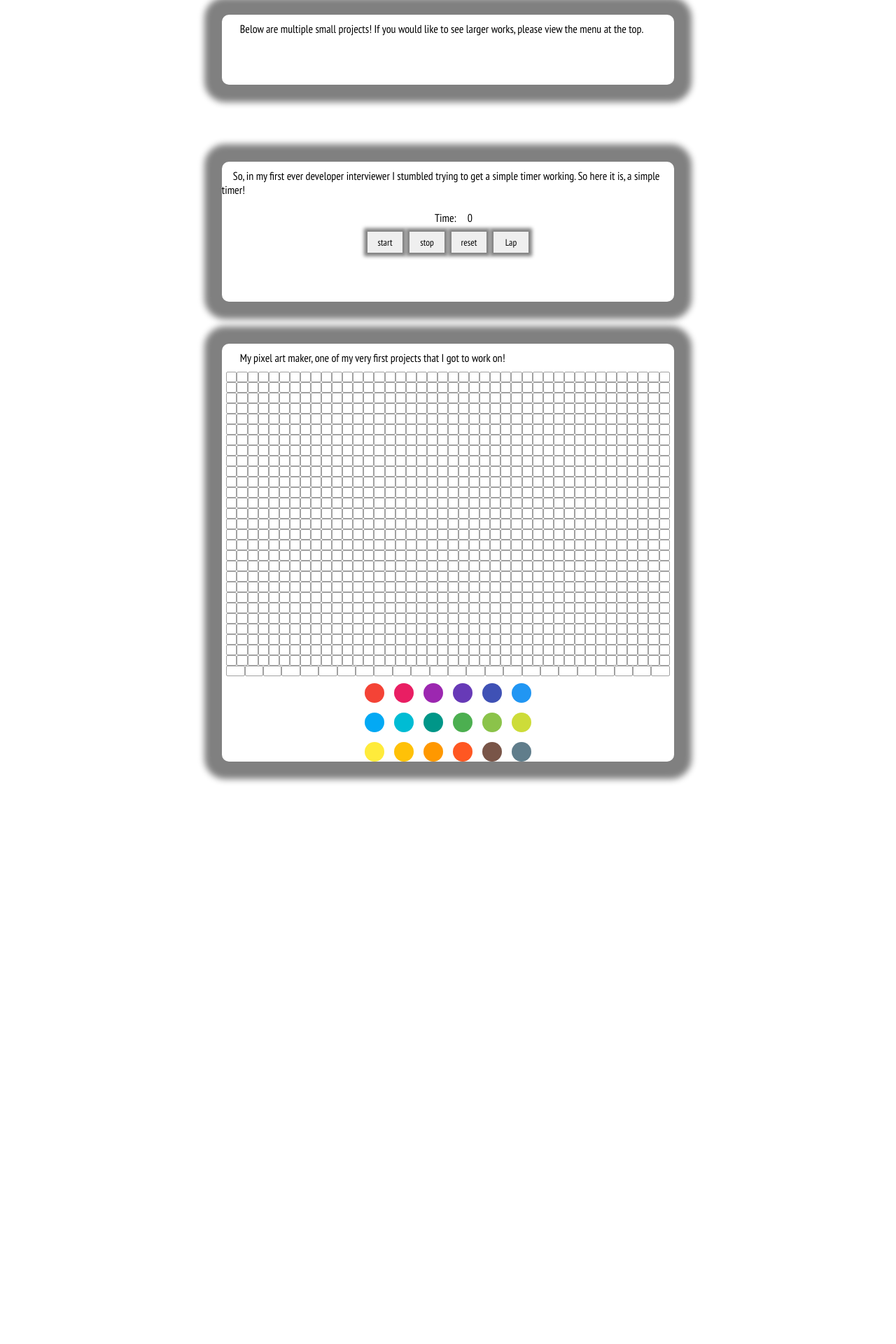
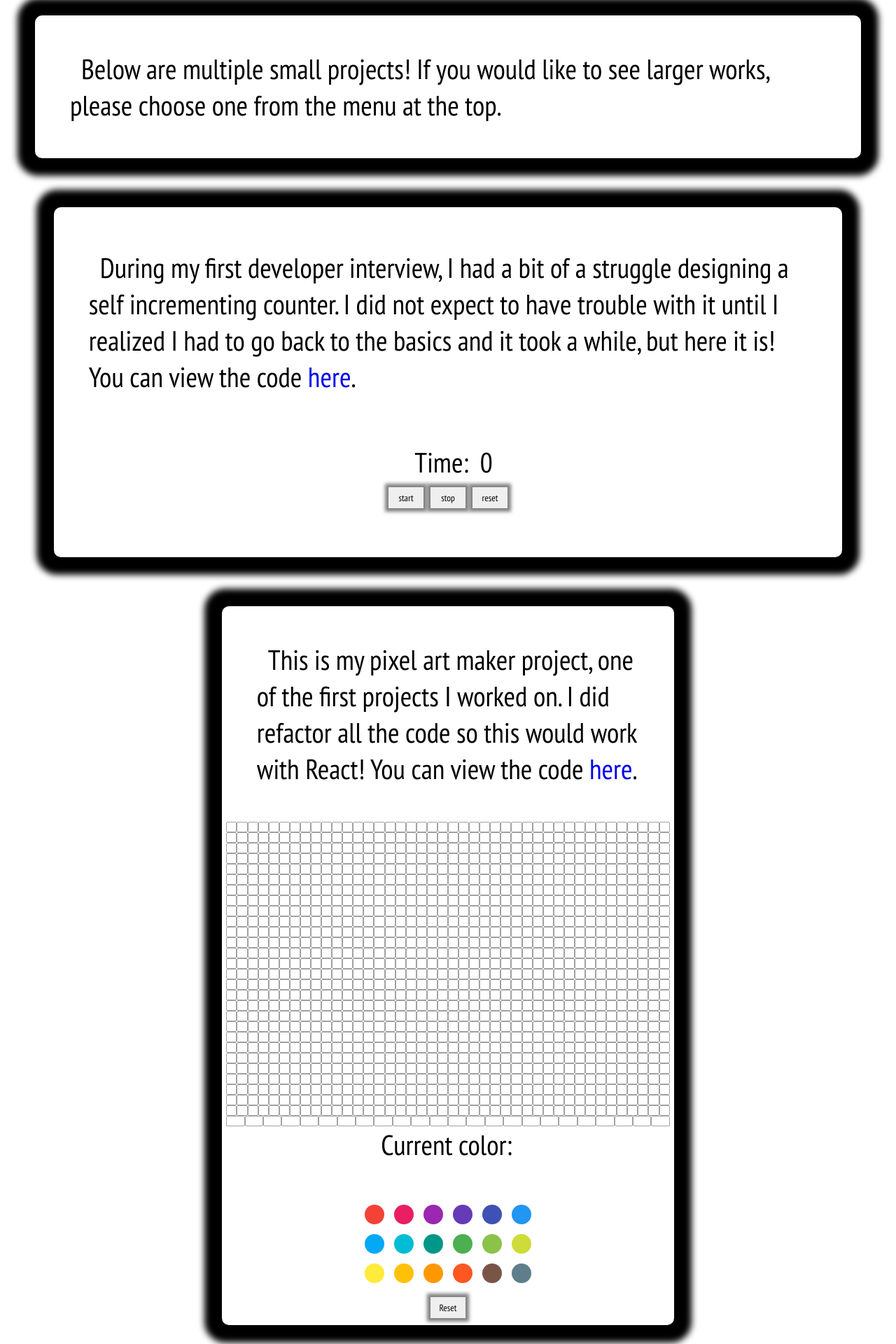
Before and after one commit to SamChav/outward, a Next.js app: page /samples in a window 1280 px wide. Shown: the part 110-2030 px from the top of the page at 70% size. Before the commit the page ends 1258 px from the top, so only its background shows below. Built offline with nearby package versions, Linux system fonts and the light colour scheme.

Commit message:
basically a rough version 1, need to add styling and more projects

```diff
--- a/components/Header.js
+++ b/components/Header.js
@@ -3,12 +3,17 @@ import styles from "../styles/Header.module.css";
 const Header = () => {
   return (
     <div className={styles.navBar}>
-    <div className={styles.dropdownDiv}>
-      <button className={styles.menuButton}>Menu</button>
-      <div className={styles.dropdown}>
-        <a href="/">Home</a><br></br>
-        <a href="/samples">View Examples of My Work</a>
-      </div>
+      <div className={styles.dropdownDiv}>
+        <button className={styles.menuButton}>Menu</button>
+        <div className={styles.dropdown}>
+          <a href="/">Home</a>
+          <br></br>
+          <a href="/samples">View Examples of My Work</a>
+          <br></br>
+          <a href="http://planetsandstuff.surge.sh/" target="blank">My very first Front End Project</a>
+          <br></br>
+          <a href="https://github.com/SamChav?tab=repositories" target="blank">My GitHub</a>
+        </div>
       </div>
       <h1 className={styles.header}>
         Hi, I'm Sam Chavez and this is my portfolio!
--- a/components/PixelArt.js
+++ b/components/PixelArt.js
@@ -17,7 +17,7 @@ function buildPixels() {
 
 const PixelArtMaker = () => {
   const [pixels, setPixels] = useState(buildPixels());
-  let [colorPicker, setColorPicker] = useState("");
+  let [colorPicker, setColorPicker] = useState("F44336");
   const [isMouseDown, setIsMouseDown] = useState(false);
 
   function updatePixel(index) {
@@ -54,11 +54,18 @@ const PixelArtMaker = () => {
     console.log("stopcoloring reached");
   };
 
+  const resetBoard = () => {
+    setPixels(buildPixels());
+  };
+
   return (
     <div className={styles.sampleTwo}>
-      <span className={styles.sampleTwoText}>
-        My pixel art maker, one of my very first projects that I got to work on!
-      </span>
+      <div className={styles.sampleTwoText}>
+        <p>
+          This is my pixel art maker project, one of the first projects I worked on. I did refactor all the code so this would work with React!
+          You can view the code <a style={{ textDecoration: "none" }} target="blank" href="https://github.com/SamChav/outward/blob/master/components/PixelArt.js">here</a>.
+        </p>
+      </div>
       <div className={styles.pixelArtContainer}>
         <div className={styles.pixelCanvas} onMouseEnter={stopColoring}>
           {pixels.map((x) => {
@@ -75,9 +82,24 @@ const PixelArtMaker = () => {
             );
           })}
         </div>
-        {/* <input type="color" id="colorpicker" onChange={colorTime} /> */}
-
-        <CirclePicker onChangeComplete={colorPicked} className={styles.swatch}/>
+        <div className={styles.pallet}>
+          <p style={{ marginRight: "20px" }}>Current color:</p>
+          <div
+            style={{
+              backgroundColor: colorPicker,
+              width: "50px",
+              height: "50px",
+              borderRadius: "10px",
+            }}
+          ></div>
+          <CirclePicker
+            onChangeComplete={colorPicked}
+            className={styles.swatch}
+          />
+          <button className={styles.resetButton} onClick={resetBoard}>
+            Reset
+          </button>
+        </div>
       </div>
     </div>
   );
--- a/components/Timer.js
+++ b/components/Timer.js
@@ -8,9 +8,9 @@ const Timer = () => {
 
   const startCounting = counter;
   const timer = () => {
-      startCounting++;
-      console.log(startCounting);
-      setCounter(startCounting);
+    startCounting++;
+    console.log(startCounting);
+    setCounter(startCounting);
   };
 
   const startTimer = () => {
@@ -32,16 +32,13 @@ const Timer = () => {
     setTracker(false);
   };
 
-  const lapFunc = () => {
-    setLap([counter]);
-    console.log(lap);
-  };
 
   return (
     <div className={styles.sampleOne}>
       <div className={styles.sampleOneText}>
-        So, in my first ever developer interviewer I stumbled trying to get a
-        simple timer working. So here it is, a simple timer!
+        <p className={styles.paragraph}>
+          During my first developer interview, I had a bit of a struggle designing a self incrementing counter. I did not expect to have trouble with it until I realized I had to go back to the basics and it took a while, but here it is! You can view the code <a style={{ textDecoration: "none" }} target="blank" href="https://github.com/SamChav/outward/blob/master/components/Timer.js">here</a>.
+        </p>
       </div>
 
       <div className={styles.counterDiv}>
@@ -63,9 +60,9 @@ const Timer = () => {
         <button className={styles.button} onClick={resetTimer}>
           reset
         </button>
-        <button className={styles.button} onClick={lapFunc}>
+        {/* <button className={styles.button} onClick={lapFunc}>
           Lap
-        </button>
+        </button> */}
       </span>
     </div>
   );
--- a/pages/index.js
+++ b/pages/index.js
@@ -1,8 +1,8 @@
 import Head from "next/head";
-import React, { useEffect, useState } from "react";
+import React from "react";
 import About from "../components/About";
 import Header from "../components/Header";
-const App = (props) => {
+const App = () => {
   return (
     <div className="root">
       <Head>
--- a/pages/samples.js
+++ b/pages/samples.js
@@ -3,48 +3,18 @@ import styles from "../styles/Samples.module.css";
 import PixelArtMaker from "../components/PixelArt";
 import Header from "../components/Header";
 import Timer from "../components/Timer";
-const Samples = (props) => {
-  // ___________________________this is the timer and its functions
-  const [counter, setCounter] = useState(0);
-  let [tracker, setTracker] = useState(false);
-  let [lap, setLap] = useState([]);
-  let lapArray = []
-  const timer = () => {
-    setCounter(counter++);
-  };
-
-  const startTimer = () => {
-    if (!tracker) {
-      setTracker(setInterval(timer, 1000));
-    } else if (tracker === true) {
-      return null;
-    }
-  };
-
-  const stopTimer = () => {
-    clearInterval(tracker);
-    setTracker(false);
-  };
-
-  const resetTimer = () => {
-    clearInterval(tracker);
-    setCounter(0);
-    setTracker(false);
-  };
-
-  const lapFunc = () => {
-    lapArray.push(counter)
-    setLap(lapArray)
-    console.log(lap)
-  };
-  // ___________________________this is the timer and its functions(end)
-
+const Samples = () => {
   return (
     <div className={styles.samplesContainer}>
       <Header />
-      <div className={styles.statement}><p className={styles.paragraph}>Below are multiple small projects! If you would like to see larger works, please view the menu at the top.</p></div>
+      <div className={styles.statement}>
+        <p className={styles.paragraph}>
+          Below are multiple small projects! If you would like to see larger
+          works, please choose one from the menu at the top.
+        </p>
+      </div>
       <Timer />
-       <PixelArtMaker />
+      <PixelArtMaker />
     </div>
   );
 };
--- a/styles/About.module.css
+++ b/styles/About.module.css
@@ -1,19 +1,54 @@
 .aboutContainer {
     display: flex;
-    width: 100vw;
-    height: 80vh;
+    width: 100%;
+    height: fit-content;
     font-family: 'PT Sans Narrow', sans-serif;
     align-content: center;
     justify-content: center;
-    background-color: white;
+    background: transparent;
     color: black;
+    margin-bottom: 2%;
 }
 
 .aboutText {
     display: flex;
+    flex-direction: column;
+    border-radius: 10px;
+    margin: 100px 0px 0px 0px;
     align-self: center;
     width: 50.5%;
-    height: 50%;
-    box-shadow: 0px 0px 10px 25px gray;
+    height: fit-content;
+    box-shadow: 0px 0px 10px 25px black;
     text-indent: 1rem;
+    font-size: 2.5rem;
+    background: transparent;
+    overflow: scroll;
+    -ms-overflow-style: none;  /* IE and Edge */
+    scrollbar-width: none;  /* Firefox */
 }
+
+.aboutText::-webkit-scrollbar {
+    display: none; /* this is for Chrome, mac stuff */
+  }
+
+.paragraph {
+    margin: 20px;
+}
+
+.imageDiv {
+    display: flex;
+    align-self: center;
+    position: relative;
+    width: 300px;
+    aspect-ratio: 1 / 1;
+    border-radius: 40px;
+    margin-bottom: 2%;
+}
+
+@media(max-width:900px) {
+    .aboutContainer {
+        width: 100%;
+        font-size: .5rem;
+        height: fit-content;
+    }
+}
--- a/styles/Header.module.css
+++ b/styles/Header.module.css
@@ -1,25 +1,26 @@
 .navBar {
     display: flex;
     width: 100vw;
-    max-height: 300px;
+    max-height: fit-content;
     justify-content: center;
-    border-bottom: 1px solid grey;
     flex-direction: row;
     flex-wrap: wrap;
     font-family: 'PT Sans Narrow', sans-serif;
+    font-size: 1.5rem;
+    align-content: flex-start;
+    gap: 50px;
 }
 
 .header {
     display: flex;
     align-self: center;
-    background-color: white;
-    color: black;
     position: relative;
+    background-image: none;
 }
 
 .menuButton {
-    box-shadow: 0px 0px 5px 5px gray;
-    width: 200px;
+    box-shadow: 0px 0px 5px 5px black;
+    width: 250px;
     height: 50px;
     z-index: 1;
 }
@@ -31,7 +32,8 @@
     display: flex;
     position: absolute;
     flex-direction: column;
-    width: 300px;
+    width: 350px;
+    font-size: 1rem;
 }
 
 .dropdownDiv {
@@ -39,8 +41,7 @@
     position: relative;
     width: 200px;
     height: 50px;
-    margin: 10px;
-    /* right: 10%; */
+    margin-top: 10px;
 }
 
 .dropdown a:hover {
--- a/styles/PixelArtMaker.module.css
+++ b/styles/PixelArtMaker.module.css
@@ -5,6 +5,8 @@
     justify-content: center;
     width: 100%;
     overflow: hidden;
+    font-size: 2.5rem;
+    height: fit-content;
 }
 
 .pixelCanvas {
@@ -17,6 +19,8 @@
     margin-right: 1%;
     height: fit-content;
     justify-content: center;
+    background-color: white;
+
 }
 
 .pixelCanvas>* {
@@ -28,7 +32,6 @@
 }
 
 .artButtons {
-    background-color: whitesmoke;
     height: 20px;
     aspect-ratio: 1 / 1;
 }
@@ -59,12 +62,14 @@
     align-self: center;
     width: 50.5%;
     height: 100%;
-    box-shadow: 0px 0px 10px 25px gray;
+    box-shadow: 0px 0px 10px 25px black;
     text-indent: 1rem;
-    margin: 60px;
+    margin: 50px;
     overflow: scroll;
     -ms-overflow-style: none;  /* IE and Edge */
     scrollbar-width: none;  /* Firefox */
+    font-size: 2.5rem;
+    background-image: none;
 }
 
 .sampleTwo::-webkit-scrollbar {
@@ -73,13 +78,34 @@
 
 .sampleTwoText {
     display: flex;
-    width: 100%;
+    flex-wrap: wrap;
+    width: fit-content;
+    margin: 50px;
+    height: fit-content;
+}
+
+.pallet {
+    display: flex;
+    flex-direction: column;
+    align-items: center;
     margin-bottom: 10px;
-    margin: 10px;
+    text-align: left;
+}
+
+.resetButton {
+    border: none;
+    max-width: 50px;
+    min-height: 30px;
+    width: 50px;
+    height: 30px;
+    text-align: center;
+    box-shadow: 0px 0px 5px 5px gray;
+    font-family: 'PT Sans Narrow', sans-serif;
+    margin-top: 20px;
 }
 
 @media(max-width:1081px) {
-    .sampleTwo {width: 1000px;}
+    .sampleTwo {width: 100%;}
     .pixelCanvas { width: 100%; height: 80%;}
     .pixelCanvas>* {
         flex: 1 0 2%;
@@ -95,6 +121,21 @@
   }
 
   @media(max-width:1921px) {
+    .pixelCanvas { width: 100%; height: 80%;}
+    .pixelCanvas>* {
+        flex: 1 0 2%;
+    }
+    .artButtons{
+        aspect-ratio: 1 / 1;
+        border-radius: 2px;
+        background-color: whitesmoke;
+        border: 1px solid rgb(161, 161, 161);
+        height: 15px;
+        width: 15px;
+    }
+  }
+
+  @media(max-width:1441px) {
     .pixelCanvas { width: 100%; height: 80%;}
     .pixelCanvas>* {
         flex: 1 0 2%;
--- a/styles/Samples.module.css
+++ b/styles/Samples.module.css
@@ -1,13 +1,14 @@
 .samplesContainer {
     display: flex;
-    width: 100vw;
-    height: 80%;
+    width: 100%;
+    height: fit-content;
     flex-wrap: wrap;
     font-family: 'PT Sans Narrow', sans-serif;
     align-content: center;
     justify-content: center;
     background-color: white;
     color: black;
+    gap: 20px;
 }
 
 .statement {
@@ -15,15 +16,36 @@
     border-radius: 10px;
     align-self: center;
     width: 50.5%;
-    height: 100px;
-    box-shadow: 0px 0px 10px 25px gray;
+    height: fit-content;
+    box-shadow: 0px 0px 10px 25px black;
     text-indent: 1rem;
-    margin: 60px;
+    margin: 50px;
     overflow: scroll;
     -ms-overflow-style: none;  /* IE and Edge */
     scrollbar-width: none;  /* Firefox */
+    font-size: 2.5rem;
 }
 
 .paragraph {
-    margin: 10px;
+    margin: 50px;
 }
+
+@media(max-width:1441px){
+.statement {
+    width: 100%;
+    height: fit-content;
+}
+}
+@media(max-width:801px){
+    .statement{
+    width: 100%;
+    height: fit-content;
+    }
+
+}
+@media(max-width:601px){
+    .statement{
+        width: 100%;
+        height: fit-content;
+        }
+}
--- a/styles/Timer.module.css
+++ b/styles/Timer.module.css
@@ -5,17 +5,21 @@
     align-items: center;
     justify-items: center;
     width: 50.5%;
-    height: 50%;
-    box-shadow: 0px 0px 10px 25px gray;
+    height: fit-content;
+    box-shadow: 0px 0px 10px 25px black;
     text-indent: 1rem;
-    margin-top: 50px;
     border-radius: 10px;
+    font-size: 2.5rem;
 }
 
 .sampleOneText {
     display: flex;
     width: 100%;
     margin: 10px;
+}
+
+.paragraph {
+    margin: 50px;
 }
 
 .counterDiv {
@@ -54,7 +58,22 @@
     scale: .99;
 }
 
-@media(max-width:1080px) {
-    .button { width: 30px; }
-    .sampleOne { width: 500px; }
-  }
+@media(max-width:1441px){
+    .sampleOne {
+        width: 88%;
+        height: fit-content;
+    }
+    }
+    @media(max-width:801px){
+        .sampleOne{
+        width: 88%;
+        height: fit-content;
+        }
+
+    }
+    @media(max-width:601px){
+        .sampleOne{
+            width: 88%;
+            height: fit-content;
+            }
+    }
```
Also changed, not shown: components/About.js (+9 -1 lines), public/christmas.png (added).
